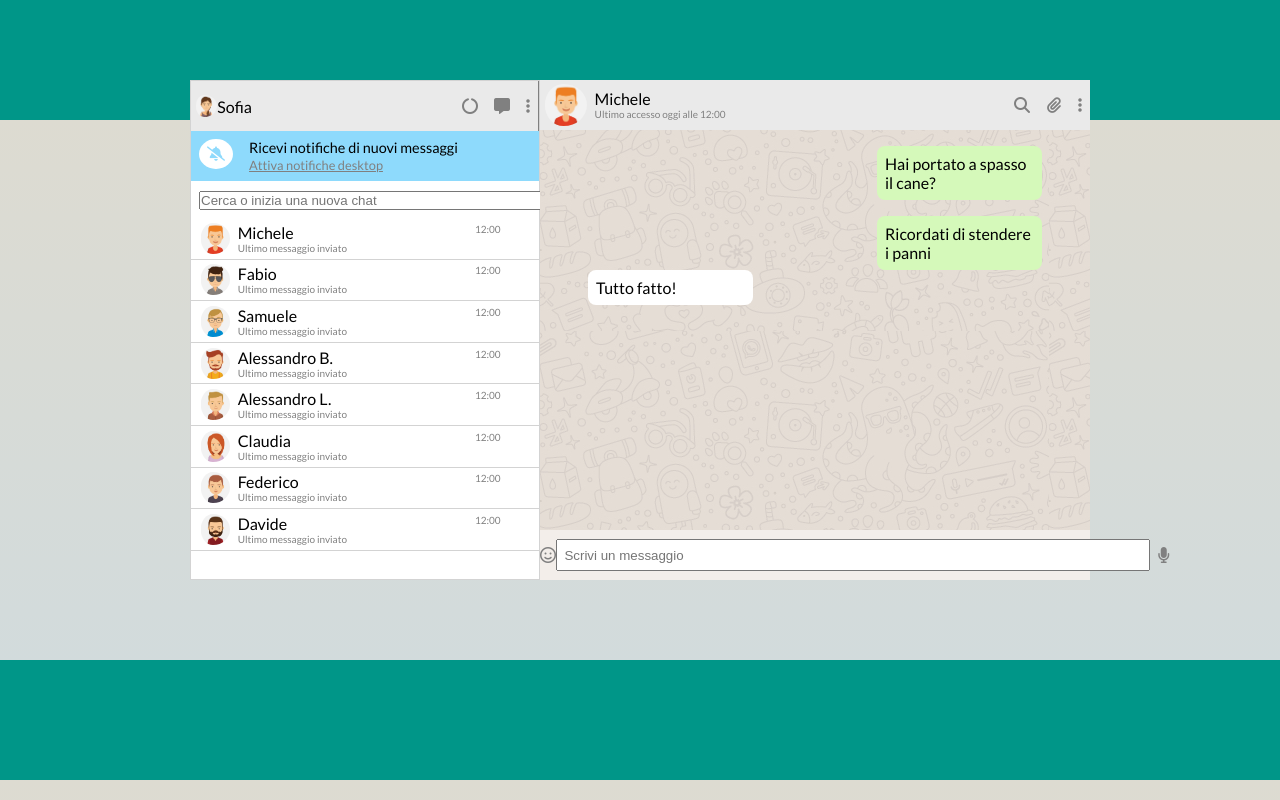
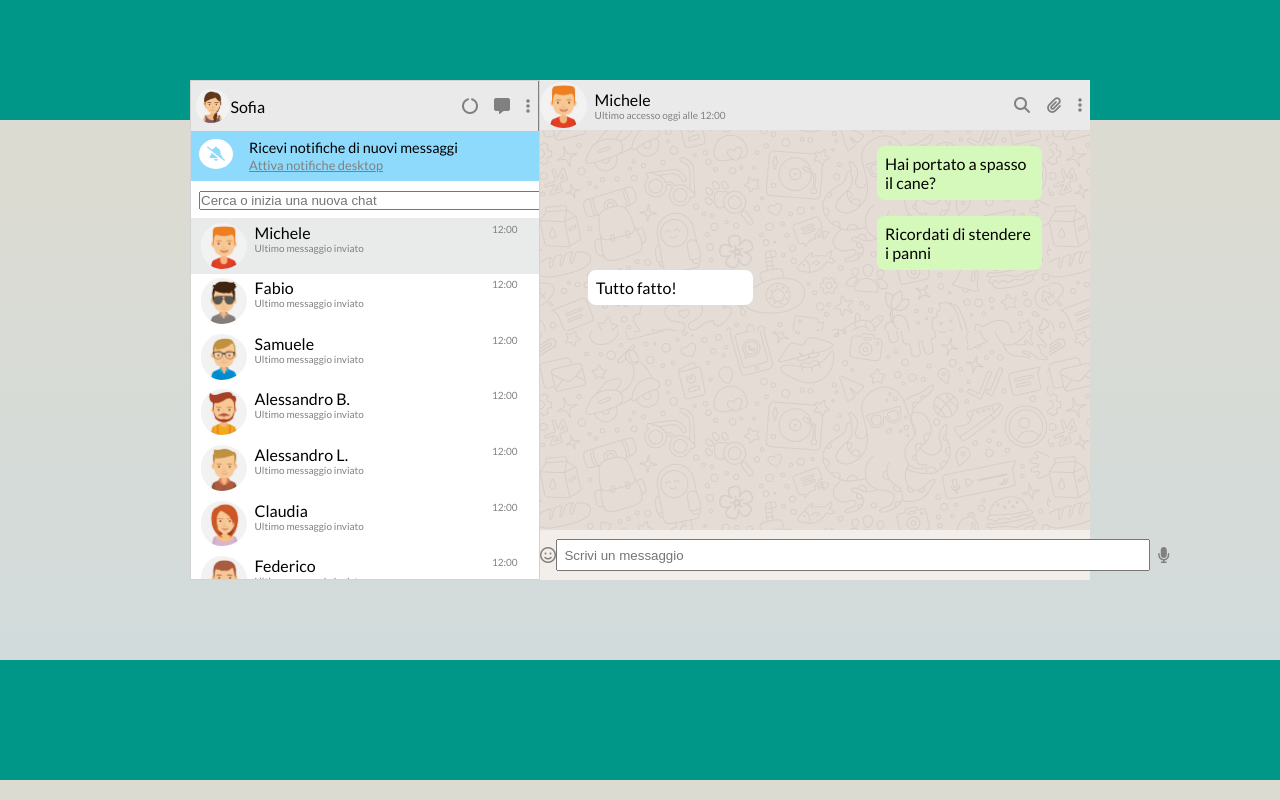
Before and after one commit to DeAngelisDev16/vue-boolzapp, a plain HTML site: page index.html in a window 1280 px wide. Drawn offline with nearby package versions, Linux system fonts and the light colour scheme.

Commit message:
Aggiustamento immagini, contatto selezionato, overflow-y nelle due sezioni principali

```diff
--- a/index.html
+++ b/index.html
@@ -43,7 +43,7 @@
                 </div>
                 <div class="contacts_list">
                     <ul>  <!-- MILESTONE 1 -->
-                        <li class="contact d-flex" v-for="(contact,index) in contacts" @click="showConversation(index)">
+                        <li class="contact d-flex" v-for="(contact,index) in contacts" @click="showConversation(index)" :class="(activeIndex === index) ? 'active' : '' ">
                             <img :src="`./img/avatar${contact.avatar}.jpg`" class="sidebar_imgs" alt="">
                             <div>
                                 <p>{{contact.name}}</p>
@@ -62,7 +62,7 @@
             <div class="main_chat">
                 <div class="right_header d-flex align-center space-between">
                    <div class="right_header_left d-flex align-center" ><!-- active contact -->
-                    <img :src="`./img/avatar${contacts[activeIndex].avatar}.jpg`" class="sidebar_imgs" alt="">
+                    <img :src="`./img/avatar${contacts[activeIndex].avatar}.jpg`" class="active_chat_img" alt="">
                     <div>
                         <p>{{contacts[activeIndex].name}}</p>
                         <p class="contacts_access">Ultimo accesso oggi alle 12:00</p>
--- a/style.css
+++ b/style.css
@@ -28,6 +28,7 @@ body{
     width: 350px;
     border: .3px solid lightgray;
     background-color: #FFFFFF;
+    overflow-y: scroll;
 
 }
 
@@ -43,8 +44,10 @@ body{
 }
 
 .main_chat_box{
+    flex-grow: 4;
+    overflow-y: scroll;
+    overflow-x: hidden;
 
-    flex-grow: 4;
 }
 
 
@@ -125,15 +128,24 @@ background-color: #EAEAEA;
 
 .contact{
     padding: 0.3rem;
-    border-bottom: .3px solid lightgray;
+}
+
+.active{
+    background-color: #e9ebeb;
+}
+
+
+
+.sidebar_imgs{
+    width: 15%;
+    border-radius: 50%;
+    padding-left: 0.3rem;
 
 }
 
-.sidebar_imgs{
+.active_chat_img{
     width: 10%;
     border-radius: 50%;
-    padding-left: 0.3rem;
-
 }
 
 .contact p, .right_header_left p{
```
